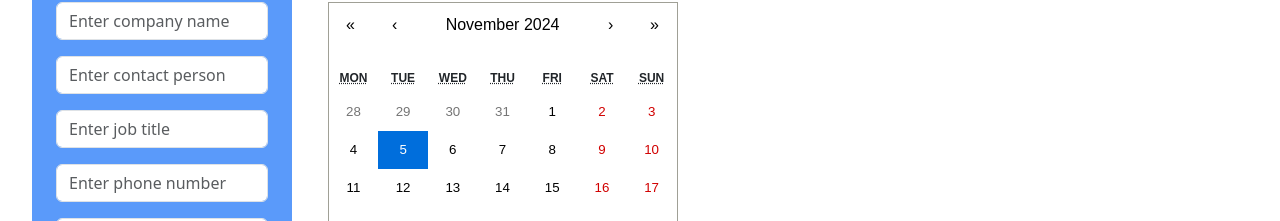
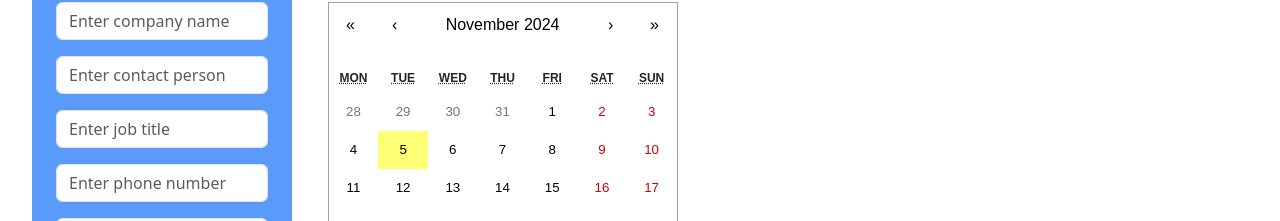
Before and after one commit to Murhaf2211/job-application-tracker, a React (Vite) app in the folder frontend/: page / in a window 1280 px wide. Shown: the part 248-469 px from the top of the page. Built offline with nearby package versions, Linux system fonts and the light colour scheme; no server answers.

Commit message:
frontend update Tables.tsx and calendar.css to add some styles to the Modal

```diff
--- a/frontend/src/components/Tables.tsx
+++ b/frontend/src/components/Tables.tsx
@@ -22,7 +22,7 @@ const CompanyTable: React.FC = () => {
     const [companies, setCompanies] = useState<Company[]>([]);
     const [selectedCompany, setSelectedCompany] = useState<Company | null>(null);
     const [showModal, setShowModal] = useState(false);
-    const [selectedDate, setSelectedDate] = useState<Date | null>(new Date());
+
 
     // Fetch all companies on component mount
     const fetchCompanies = async () => {
@@ -73,31 +73,24 @@ const CompanyTable: React.FC = () => {
         }
     };
 
-    // Calendar date highlighting logic
-    const tileClassName = ({ date }: { date: Date }) => {
-        const isMeetingDate = companies.some(
-            company =>
-                company.meetingDate &&
-                new Date(company.meetingDate).toDateString() === date.toDateString()
-        );
-        const isCurrentDate = date.toDateString() === new Date().toDateString();
-
-        return isMeetingDate ? 'highlight-meeting' : isCurrentDate ? 'highlight-current' : null;
-    };
-
     // Group companies by their status
     const pendingCompanies = companies.filter(company => company.status === "pending");
     const waitingCompanies = companies.filter(company => company.status === "Waiting");
     const negativeCompanies = companies.filter(company => company.status === "Negative");
     const positiveCompanies = companies.filter(company => company.status === "Positive");
 
+    const positiveMeetingDates = companies
+        .filter(company => company.status === "Positive" && company.meetingDate)
+        .map(company => new Date(company.meetingDate!).toDateString());
+
     return (
         <div className="container my-4">
             <h3>Company Meetings Calendar</h3>
             <Calendar
-                onChange={setSelectedDate}
-                value={selectedDate}
-                tileClassName={tileClassName}
+                tileClassName={({ date }) => {
+                    // Check if the date is a positive meeting date
+                    return positiveMeetingDates.includes(date.toDateString()) ? 'highlight-meeting' : null;
+                }}
             />
             <br />
             <hr />
@@ -156,14 +149,14 @@ const CompanyTable: React.FC = () => {
 
             {/* Modal for editing company */}
             {selectedCompany && (
-                <Modal show={showModal} onHide={() => setShowModal(false)}>
+                <Modal  className="modal" show={showModal} onHide={() => setShowModal(false)}>
                     <Modal.Header closeButton>
                         <Modal.Title>Edit Company Information</Modal.Title>
                     </Modal.Header>
                     <Modal.Body>
                         <Form>
                             <Form.Group>
-                                <Form.Label>Company Name</Form.Label>
+                                <Form.Label className="modalLable">Company Name</Form.Label>
                                 <Form.Control
                                     type="text"
                                     name="name"
@@ -173,7 +166,7 @@ const CompanyTable: React.FC = () => {
                                 />
                             </Form.Group>
                             <Form.Group>
-                                <Form.Label>Contact Person</Form.Label>
+                                <Form.Label className="modalLable">Contact Person</Form.Label>
                                 <Form.Control
                                     type="text"
                                     name="contactPerson"
@@ -183,7 +176,7 @@ const CompanyTable: React.FC = () => {
                                 />
                             </Form.Group>
                             <Form.Group>
-                                <Form.Label>Job Title</Form.Label>
+                                <Form.Label className="modalLable">Job Title</Form.Label>
                                 <Form.Control
                                     type="text"
                                     name="jobTitle"
@@ -193,7 +186,7 @@ const CompanyTable: React.FC = () => {
                                 />
                             </Form.Group>
                             <Form.Group>
-                                <Form.Label>Phone Number</Form.Label>
+                                <Form.Label className="modalLable">Phone Number</Form.Label>
                                 <Form.Control
                                     type="text"
                                     name="phone"
@@ -203,7 +196,7 @@ const CompanyTable: React.FC = () => {
                                 />
                             </Form.Group>
                             <Form.Group>
-                                <Form.Label>Email </Form.Label>
+                                <Form.Label className="modalLable">Email </Form.Label>
                                 <Form.Control
                                     type="text"
                                     name="email"
@@ -213,7 +206,7 @@ const CompanyTable: React.FC = () => {
                                 />
                             </Form.Group>
                             <Form.Group>
-                                <Form.Label>Web Page</Form.Label>
+                                <Form.Label className="modalLable">Web Page</Form.Label>
                                 <Form.Control
                                     type="text"
                                     name="companyWebPage"
@@ -223,7 +216,7 @@ const CompanyTable: React.FC = () => {
                                 />
                             </Form.Group>
                             <Form.Group>
-                                <Form.Label>Status</Form.Label>
+                                <Form.Label className="modalLableRed">Status</Form.Label>
                                 <Form.Control
                                     as="select"
                                     name="status"
@@ -237,7 +230,7 @@ const CompanyTable: React.FC = () => {
                                 </Form.Control>
                             </Form.Group>
                             <Form.Group>
-                                <Form.Label>Date</Form.Label>
+                                <Form.Label className="modalLable">Date</Form.Label>
                                 <Form.Control
                                     type="date"
                                     name="date"
@@ -247,7 +240,7 @@ const CompanyTable: React.FC = () => {
                                 />
                             </Form.Group>
                             <Form.Group>
-                                <Form.Label>More Info</Form.Label>
+                                <Form.Label className="modalLable">More Info</Form.Label>
                                 <Form.Control
                                     as="textarea"
                                     name="moreInfo"
@@ -257,7 +250,7 @@ const CompanyTable: React.FC = () => {
                                 />
                             </Form.Group>
                             <Form.Group>
-                                <Form.Label>Meeting Date</Form.Label>
+                                <Form.Label className="modalLableRed">Meeting Date</Form.Label>
                                 <Form.Control
                                     type="date"
                                     name="meetingDate"
--- a/frontend/src/components/calendar.css
+++ b/frontend/src/components/calendar.css
@@ -22,3 +22,14 @@
     background-color: #5a9afa !important;
     color: white !important;
 }
+.modal{
+    color: #394e9a;
+}
+.modalLable{
+    color: #5a9afa;
+    font-size: 1vw;
+}
+.modalLableRed{
+    color:darkred;
+    font-size: 1vw;
+}
--- a/frontend/vite.config.ts
+++ b/frontend/vite.config.ts
@@ -1,7 +1,6 @@
 import { defineConfig } from 'vite'
 import react from '@vitejs/plugin-react'
 
-// https://vitejs.dev/config/
 export default defineConfig({
   plugins: [react()],
   server: {
```
